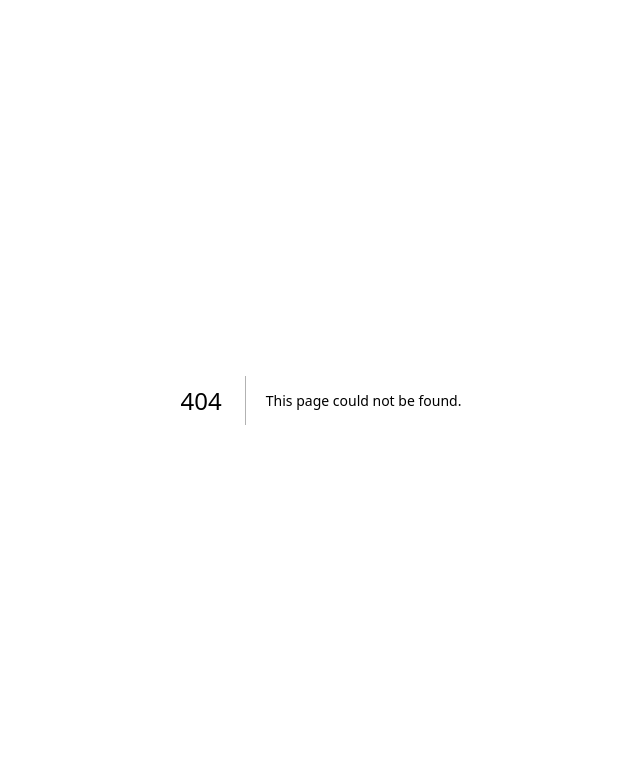
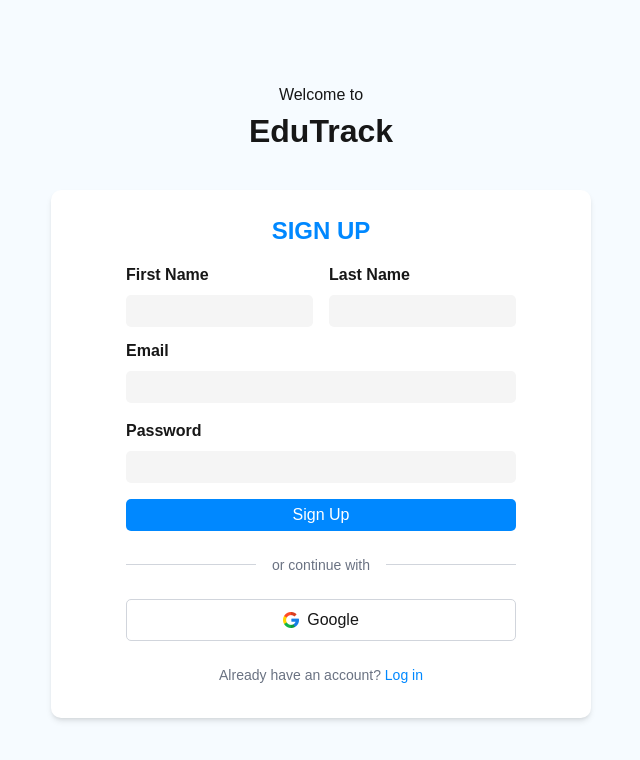
Before and after one commit to Alyas100/Edu-Track, a Next.js app: page /register in a window 1280 px wide. Before the commit this address had no page. Shown: the top 760 px of the page, without its empty margins (319-959 px from the left). Built offline with nearby package versions, Linux system fonts and the light colour scheme.

Commit message:
Merge branch 'feature/user-auth' into feat-loginGoogle

```diff
--- /dev/null
+++ b/components/auth/GoogleAuth.tsx
@@ -0,0 +1,54 @@
+"use client";
+
+import Image from "next/image";
+import { createClient } from "../../utils/supabase/client";
+
+// login for handling g-sign in button
+const GoogleAuth = () => {
+  // Define the correct sign-in logic function ---
+  const handleGoogleSignIn = async () => {
+    // Initialize Supabase client
+    const supabase = createClient();
+
+    // Define the redirection URL after successful sign-in
+    const redirectTo = `${window.location.origin}/api/auth/v1/callback`;
+
+    //  Initiate the OAuth flow
+    const { error } = await supabase.auth.signInWithOAuth({
+      provider: "google",
+      options: {
+        redirectTo, // adjust this later to redirect to dashboard
+      },
+    });
+
+    if (error) {
+      console.error("Error during Google OAuth:", error.message);
+    }
+  };
+
+  return (
+    <div>
+      <div className="flex items-center justify-center gap-2 text-gray-500 text-sm mt-6">
+        <hr className="flex-1 border-gray-300" />
+        <span className="px-2">or continue with</span>
+        <hr className="flex-1 border-gray-300" />
+      </div>
+
+      <button
+        className="flex items-center justify-center gap-2 border border-gray-300 rounded-[5px] w-full p-2 mt-6"
+        onClick={handleGoogleSignIn}
+      >
+        <span>
+          <Image
+            src="/images/google.png"
+            width={16}
+            height={16}
+            alt="Google logo"
+          />
+        </span>
+        Google
+      </button>
+    </div>
+  );
+};
+export default GoogleAuth;
--- /dev/null
+++ b/components/auth/LoginForm.tsx
@@ -0,0 +1,57 @@
+import Link from "next/link";
+import GoogleAuth from "./GoogleAuth";
+
+const LoginForm = () => {
+  return (
+    <div>
+      {/* Title */}
+      <div>
+        <p>Welcome to</p>
+        <h1 className="text-[32px] font-bold mb-[35px]">EduTrack</h1>
+      </div>
+      {/* Form */}
+      <div className="bg-white rounded-[10px] w-md sm:w-[540px] shadow-md px-[10px] py-[25px]">
+        <h2 className="text-2xl font-bold text-[#0088FF] uppercase mb-4">
+          Login
+        </h2>
+        <div className="text-left w-3/4 m-auto">
+          <form>
+            <label
+              htmlFor="email"
+              className=" font-semibold"
+            >
+              Email
+            </label>
+            <input
+              type="email"
+              className="bg-[#F5F5F5] rounded-[5px] w-full p-[4px] mt-2"
+            />
+
+            <label
+              htmlFor="password"
+              className="block font-semibold mt-4"
+            >
+              Password
+            </label>
+            <input
+              type="password"
+              className="bg-[#F5F5F5] rounded-[5px] w-full p-[4px] mt-2"
+            />
+            <button className="bg-[#0088FF] text-white rounded-[5px] w-full p-[4px] mt-4">
+              Login
+            </button>
+            {/* Signup/Login with Google */}
+            <GoogleAuth />
+          </form>
+          <p className="text-sm text-gray-500 mt-6 mb-2 text-center">
+            Don&apos;t have an account yet?{" "}
+            <Link href="/register">
+              <span className="text-[#0088FF] hover:underline">Sign up</span>
+            </Link>
+          </p>
+        </div>
+      </div>
+    </div>
+  );
+};
+export default LoginForm;
--- /dev/null
+++ b/components/auth/SignupForm.tsx
@@ -0,0 +1,84 @@
+import GoogleAuth from "./GoogleAuth";
+import Link from "next/link";
+
+const SignupForm = () => {
+  return (
+    <div>
+      {/* Title */}
+      <div>
+        <p>Welcome to</p>
+        <h1 className="text-[32px] font-bold mb-[35px]">EduTrack</h1>
+      </div>
+      {/* Form */}
+      <div className="bg-white rounded-[10px] w-md sm:w-[540px] shadow-md px-[10px] py-[25px]">
+        <h2 className="text-2xl font-bold text-[#0088FF] uppercase mb-4">
+          Sign up
+        </h2>
+        <div className="text-left w-3/4 m-auto">
+          <form>
+            <div className="sm:flex space-y-3 sm:gap-x-4 mb-4 sm:mb-0">
+              <div className="flex-1">
+                <label
+                  htmlFor="firstName"
+                  className="font-semibold block"
+                >
+                  First Name
+                </label>
+                <input
+                  type="text"
+                  className="bg-[#F5F5F5] rounded-[5px] w-full p-[4px] mt-2"
+                />
+              </div>
+              <div className="flex-1">
+                <label
+                  htmlFor="lastName"
+                  className="font-semibold block"
+                >
+                  Last Name
+                </label>
+                <input
+                  type="text"
+                  className="bg-[#F5F5F5] rounded-[5px] w-full p-[4px] mt-2"
+                />
+              </div>
+            </div>
+
+            <label
+              htmlFor="email"
+              className=" font-semibold"
+            >
+              Email
+            </label>
+            <input
+              type="email"
+              className="bg-[#F5F5F5] rounded-[5px] w-full p-[4px] mt-2"
+            />
+
+            <label
+              htmlFor="password"
+              className="block font-semibold mt-4"
+            >
+              Password
+            </label>
+            <input
+              type="password"
+              className="bg-[#F5F5F5] rounded-[5px] w-full p-[4px] mt-2"
+            />
+            <button className="bg-[#0088FF] text-white rounded-[5px] w-full p-[4px] mt-4">
+              Sign Up
+            </button>
+            {/* Signup/Login with Google */}
+            <GoogleAuth />
+          </form>
+          <p className="text-sm text-gray-500 mt-6 mb-2 text-center">
+            Already have an account?{" "}
+            <Link href="/login">
+              <span className="text-[#0088FF] hover:underline">Log in</span>
+            </Link>
+          </p>
+        </div>
+      </div>
+    </div>
+  );
+};
+export default SignupForm;
--- /dev/null
+++ b/global.d.ts
@@ -0,0 +1 @@
+declare module "*.css";
--- /dev/null
+++ b/src/app/(auth)/layout.tsx
@@ -0,0 +1,11 @@
+import { ReactNode } from "react";
+import React from "react";
+
+const AuthLayout = ({ children }: { children: ReactNode }) => {
+  return (
+    <div className="bg-[#F6FBFF] w-full h-screen flex flex-col items-center justify-center text-center">
+      {children}
+    </div>
+  );
+};
+export default AuthLayout;
--- a/src/app/(auth)/login/page.tsx
+++ b/src/app/(auth)/login/page.tsx
@@ -1,25 +1,6 @@
-"use client";
+import LoginForm from "../../../../components/auth/LoginForm";
 
-import { createClient } from "../../../../utils/supabase/client";
-
-export default function GoogleSignInButton() {
-  const handleSignIn = async () => {
-    const supabase = createClient();
-
-    const redirectTo = `${window.location.origin}/auth/v1/callback`;
-    console.log(redirectTo);
-
-    const { error } = await supabase.auth.signInWithOAuth({
-      provider: "google",
-      options: {
-        redirectTo,
-      },
-    });
-
-    if (error) {
-      console.error("Error initiating OAuth:", error.message);
-    }
-  };
-
-  return <button onClick={handleSignIn}>Sign In with Google</button>;
-}
+const LoginPage = () => {
+  return <LoginForm />;
+};
+export default LoginPage;
--- /dev/null
+++ b/src/app/(auth)/register/page.tsx
@@ -0,0 +1,6 @@
+import SignupForm from "../../../../components/auth/SignupForm";
+
+const RegisterPage = () => {
+  return <SignupForm />;
+};
+export default RegisterPage;
--- /dev/null
+++ b/src/app/(auth-google)/login-google/page.tsx
@@ -0,0 +1,25 @@
+"use client";
+
+import { createClient } from "../../../../utils/supabase/client";
+
+export default function GoogleSignInButton() {
+  const handleSignIn = async () => {
+    const supabase = createClient();
+
+    const redirectTo = `${window.location.origin}/auth/v1/callback`;
+    console.log(redirectTo);
+
+    const { error } = await supabase.auth.signInWithOAuth({
+      provider: "google",
+      options: {
+        redirectTo,
+      },
+    });
+
+    if (error) {
+      console.error("Error initiating OAuth:", error.message);
+    }
+  };
+
+  return <button onClick={handleSignIn}>Sign In with Google</button>;
+}
--- a/src/app/layout.tsx
+++ b/src/app/layout.tsx
@@ -13,8 +13,8 @@
 });
 
 export const metadata: Metadata = {
-  title: "Create Next App",
-  description: "Generated by create next app",
+  title: "Edu-Track",
+  description: "Peer Learning Network for Underserved Students",
 };
 
 export default function RootLayout({
```
Also changed, not shown: public/images/google.png (added), src/app/(auth)/setup/page.tsx (added).
